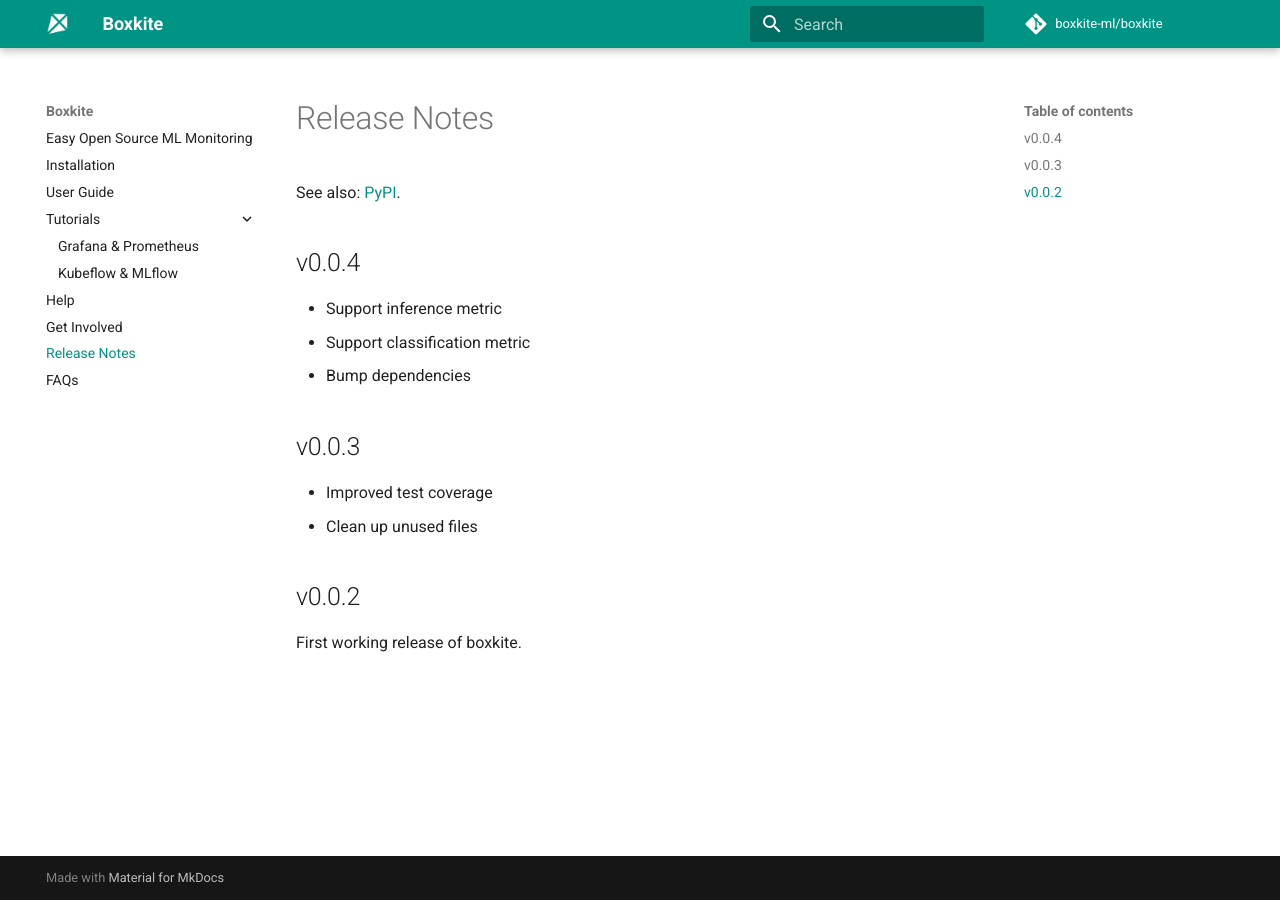
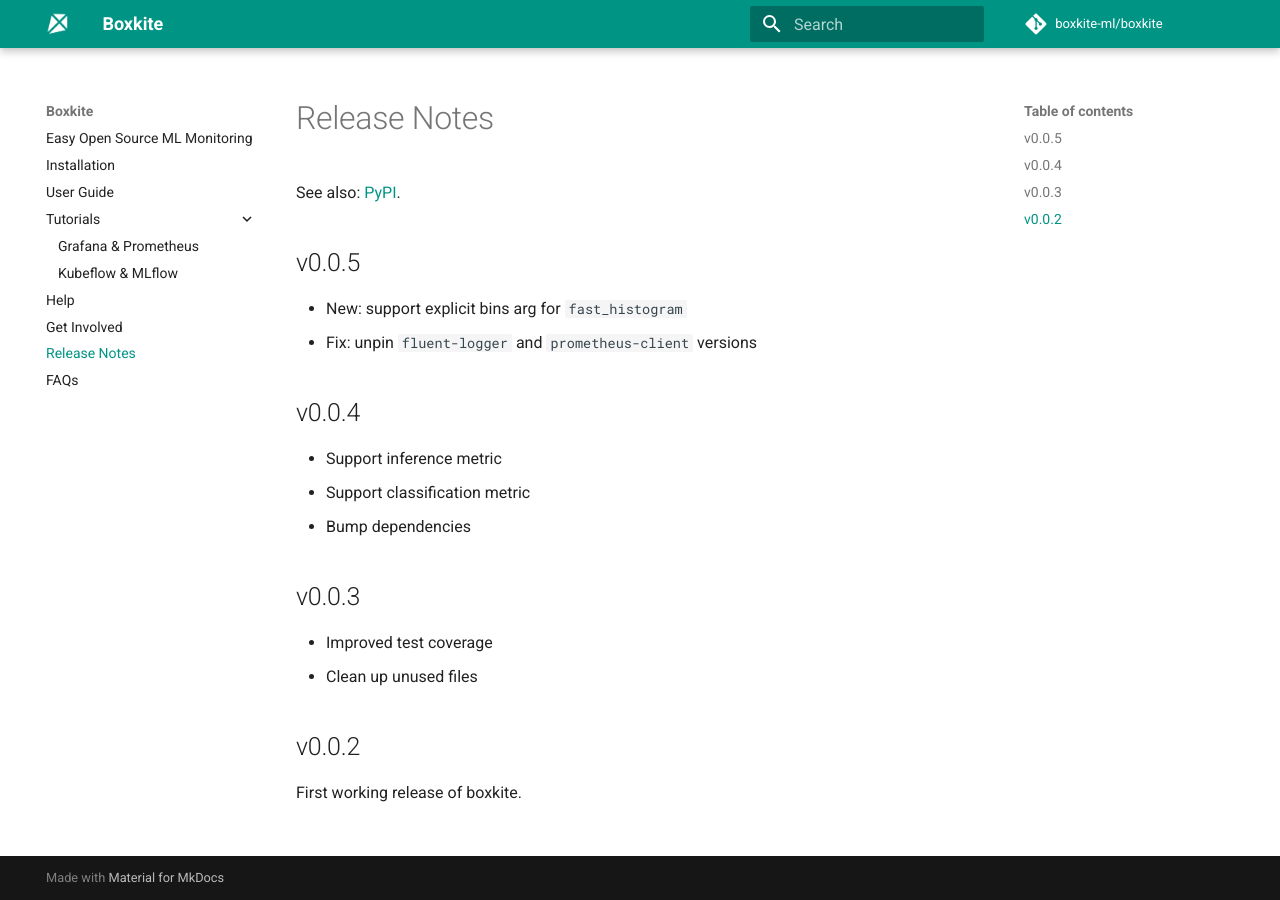
Before and after one commit to boxkite-ml/boxkite, an MkDocs documentation site: the page built from docs/release-notes.md, in a window 1280 px wide. Built offline with MkDocs 1.6.1 and Material for MkDocs 9.7.7, drawn with Linux system fonts in a browser that asks for light colours; comment, search, counter and statistics services are not loaded.

Commit message:
Release boxkite 0.0.5 (#35)

```diff
--- a/docs/release-notes.md
+++ b/docs/release-notes.md
@@ -1,6 +1,11 @@
 # Release Notes
 
 See also: [PyPI](https://pypi.org/project/boxkite/).
+
+## v0.0.5
+
+- New: support explicit bins arg for `fast_histogram`
+- Fix: unpin `fluent-logger` and `prometheus-client` versions
 
 ## v0.0.4
 
--- a/setup.py
+++ b/setup.py
@@ -5,7 +5,7 @@
 
 setuptools.setup(
     name="boxkite",
-    version="0.0.4",
+    version="0.0.5",
     author="Luke Marsden",
     author_email="me@lukemarsden.net",
     description="A small example package",
```
Also changed, not shown: 4 other files.
